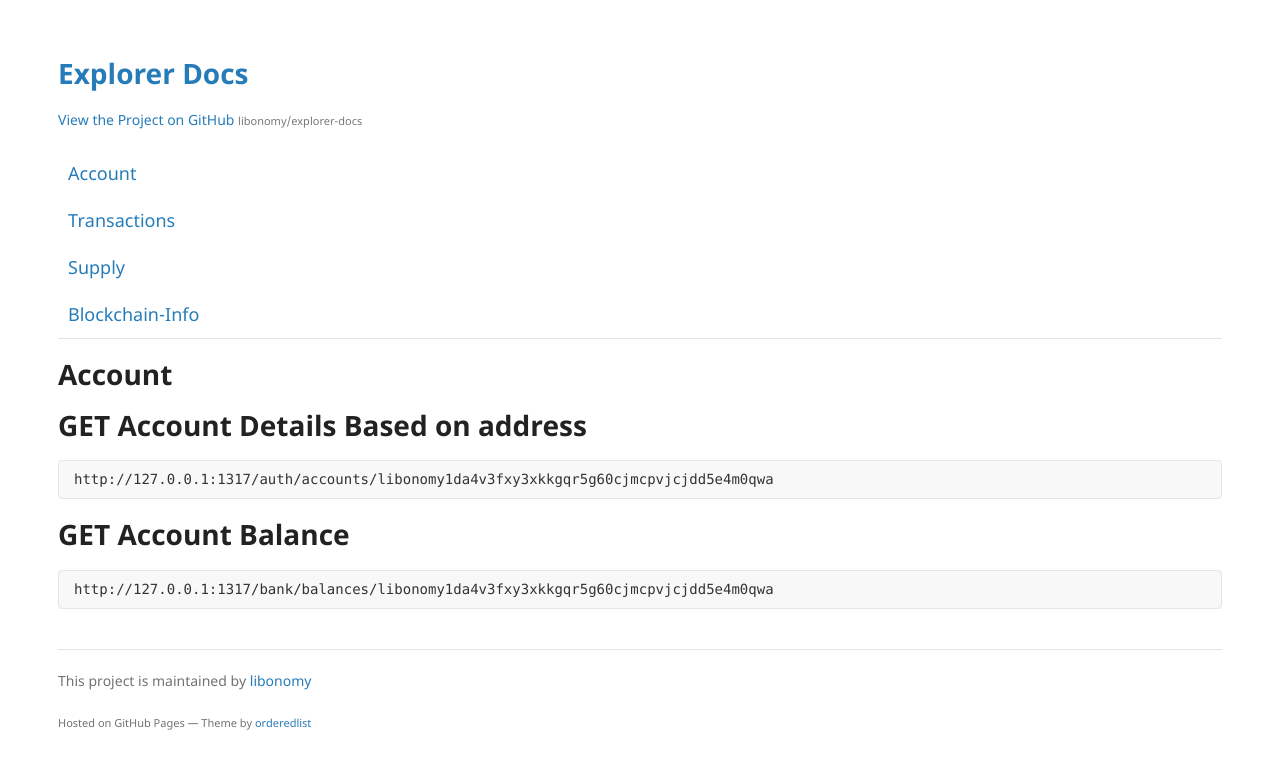
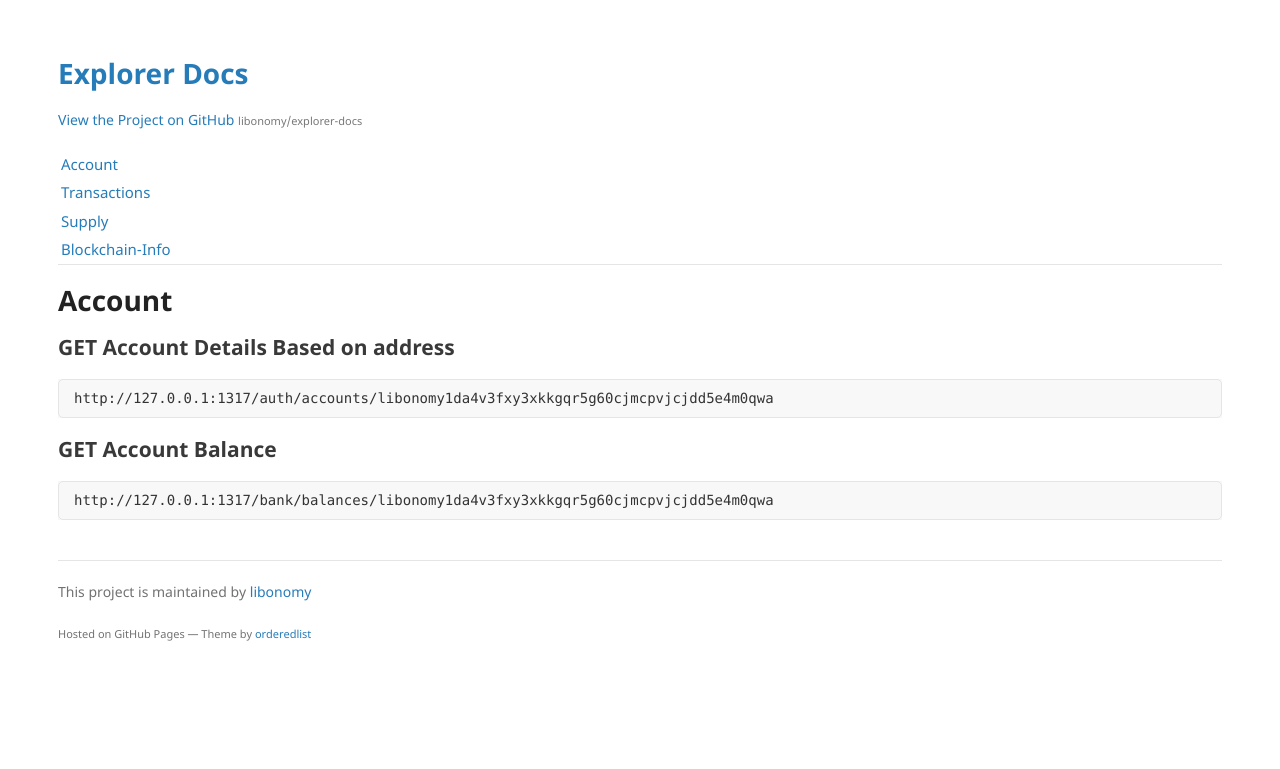
Before and after one commit to libonomy/explorer-docs, a Jekyll site: the page built from Account.md, in a window 1280 px wide. Shown: the top 769 px of the page. Built offline with Jekyll 4.4.1, drawn with Linux system fonts in a browser that asks for light colours; our own code applies the rules of GitHub Pages for plain Markdown files; the repository's description, which GitHub fills in, is left out.

Commit message:
files completed

````diff
--- a/Account.md
+++ b/Account.md
@@ -1,12 +1,12 @@
 # Account
 
-# GET Account Details Based on address
+## GET Account Details Based on address
 
 ```
 http://127.0.0.1:1317/auth/accounts/libonomy1da4v3fxy3xkkgqr5g60cjmcpvjcjdd5e4m0qwa
 ```
 
-# GET Account Balance
+## GET Account Balance
 
 ```
 http://127.0.0.1:1317/bank/balances/libonomy1da4v3fxy3xkkgqr5g60cjmcpvjcjdd5e4m0qwa
--- a/_sass/jekyll-theme-minimal.scss
+++ b/_sass/jekyll-theme-minimal.scss
@@ -255,8 +255,8 @@ div.link-view {
     display: flex;
     flex-direction: column;
     a {
-        padding: 10px;
-        font-size: 18px;
+        padding: 3px;
+        font-size: 15px;
     }
 }
 @media print, screen and (max-width: 720px) {
````
